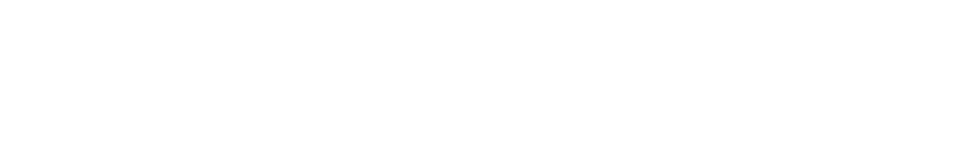
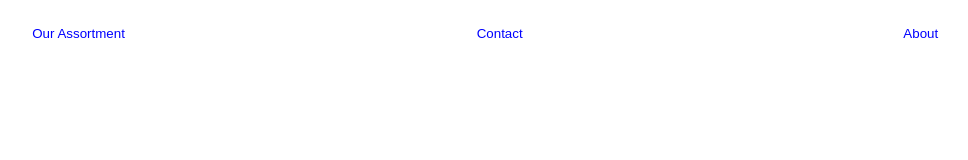
Before and after one commit to NikitaMokhonko/Tartes-Co, a plain HTML site: page index.html in a window 1280 px wide. Shown: the whole page, without its empty margins (138-1106 px from the left). Drawn offline with Linux system fonts and the light colour scheme.

Commit message:
Added and styled 3 inputs that lead to other pages

```diff
--- a/index.html
+++ b/index.html
@@ -3,9 +3,18 @@
 <head>
     <meta charset="UTF-8">
     <meta name="viewport" content="width=device-width, initial-scale=1.0">
-    <title>Document</title>
+    <title>Tartes & Co 🍰</title>
+    <link rel="stylesheet" href="style.css">
+    <link rel="icon" href="https://p16-sign-useast2a.tiktokcdn.com/tos-useast2a-avt-0068-euttp/89d90c74c5d87dd70513d656d8050056~tplv-tiktokx-cropcenter:1080:1080.jpeg?dr=10399&refresh_token=521dae8c&x-expires=1745132400&x-signature=qmF9J%2FWqbQZ0emvqzA9FqVp7k9E%3D&t=4d5b0474&ps=13740610&shp=a5d48078&shcp=81f88b70&idc=no1a" type="image">
 </head>
 <body>
+    <header>
+        <input type="button" onclick="window.location.href='Assortment.html'" value="Our Assortment">
+        <input type="button" onclick="window.location.href='Contact.html'" value="Contact">
+        <input type="button" onclick="window.location.href='About.html'" value="About">
+    </header>
+    <main>
 
+    </main>
 </body>
 </html>
--- a/style.css
+++ b/style.css
@@ -0,0 +1,17 @@
+* {
+    box-sizing: border-box;
+  }
+
+input {
+    background-color: transparent;
+    color: blue;
+    border: none;
+    width: 33%;
+    height: 50px;
+
+
+}
+input:hover{
+    border: 1px solid blue;
+    cursor: pointer;
+}
```
